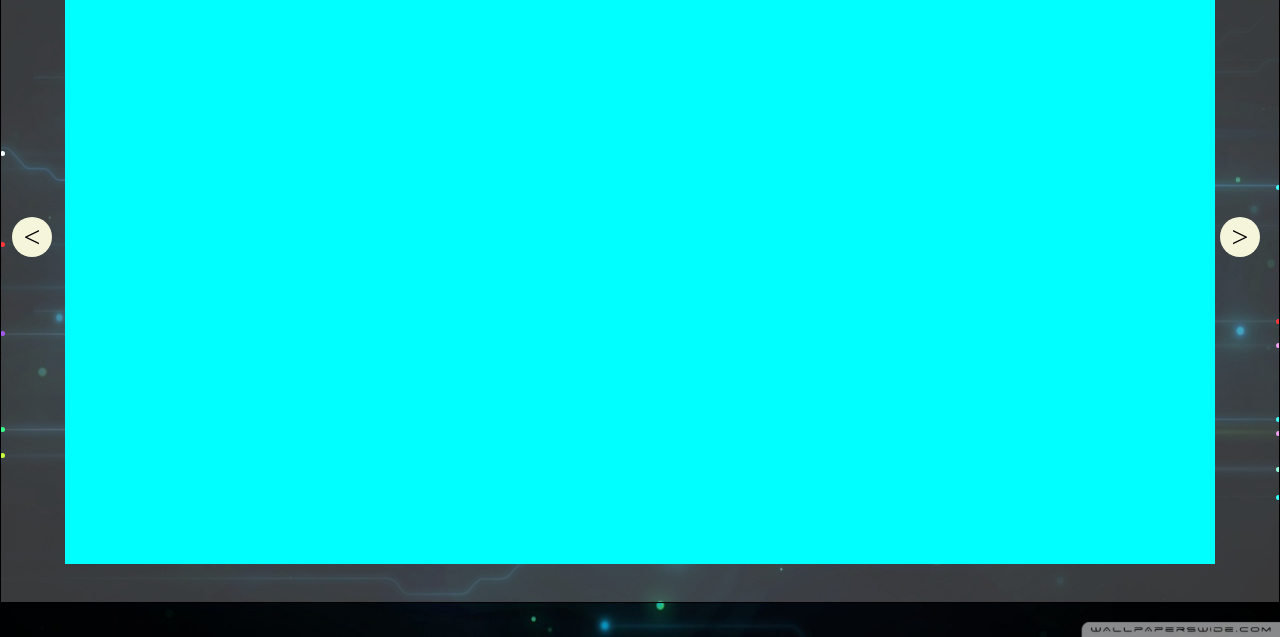
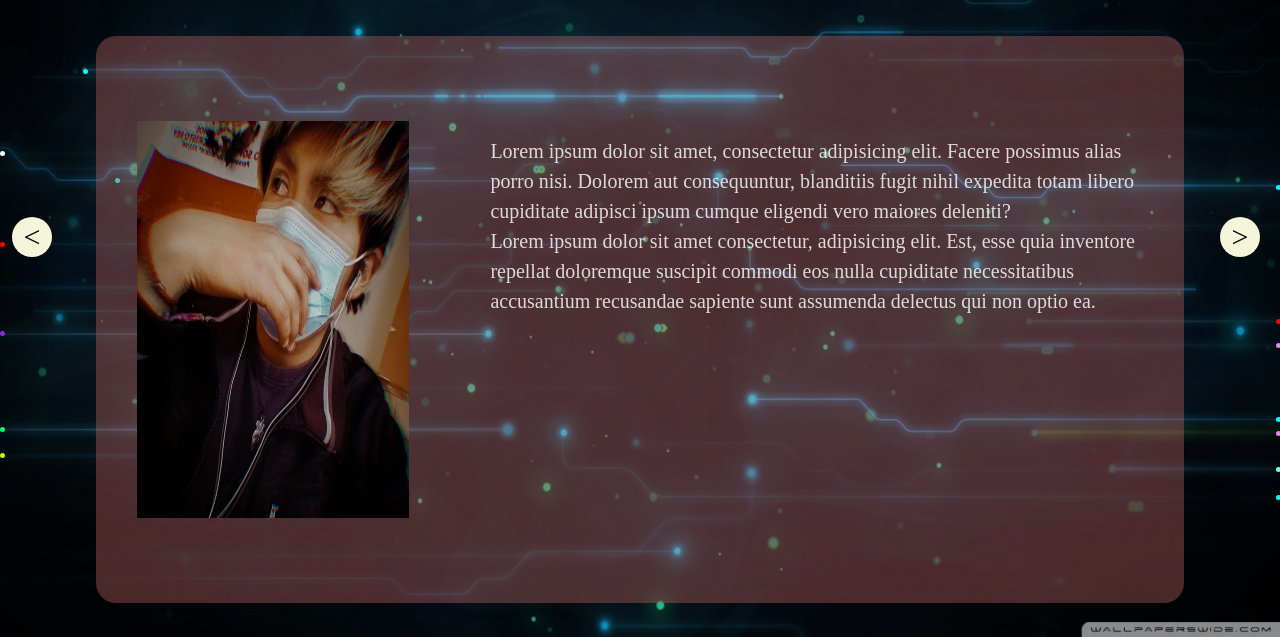
Before and after one commit to KevsCha/Portafolio, a plain HTML site: page src/index.html in a window 1280 px wide. Shown: the part 163-800 px from the top of the page. Drawn offline with Linux system fonts and the light colour scheme.

Commit message:
page loading and change js

```diff
--- a/index.css
+++ b/page_loading.css
@@ -1,20 +1,5 @@
-@font-face {
-    font-family: 'lazy-tueday';
-    src: url('fonts/Lazy_Tuesday_Fon/Lazy\ Tuesday\ -\ Personal\ Use\ 400.otf') format(truetype);
-}
-@font-face {
-    font-family: 'retro-txt';
-    src: url('fonts/Retro_font/PressStart2P.ttf') format(truetype);
-}
-@font-face {
-    font-family: 'Playfair';
-    src: url('fonts/Playfair_Display/PlayfairDisplay-VariableFont_wght.ttf') format(truetype);
-}
-*{
-    padding: 0;
-    margin: 0;
-    box-sizing: border-box;
-}
+@import url('src/base.css');
+
 .container_background{
     width: 100%;
     height: 100vh;
--- a/src/fondo.css
+++ b/src/background_animation.css
@@ -1,4 +1,4 @@
-/* @import url('index.css'); */
+@import url('index.css');
 
 *{
     padding: 0;
--- /dev/null
+++ b/src/base.css
@@ -0,0 +1,18 @@
+@font-face {
+    font-family: 'lazy-tueday';
+    src: url('../fonts/Lazy_Tuesday_Fon/Lazy\ Tuesday\ -\ Personal\ Use\ 400.otf') format(truetype);
+}
+@font-face {
+    font-family: 'retro-txt';
+    src: url('../fonts/Retro_font/PressStart2P.ttf') format(truetype);
+}
+@font-face {
+    font-family: 'Playfair';
+    src: url('../fonts/Playfair_Display/PlayfairDisplay-VariableFont_wght.ttf') format(truetype);
+}
+*{
+    margin: 0;
+    padding: 0;
+    box-sizing: border-box;
+}
+/* ? Agregar paleta de colores*/
--- a/src/index.css
+++ b/src/index.css
@@ -1,8 +1,5 @@
-*{
-    margin: 0;
-    padding: 0;
-    box-sizing: border-box;
-}
+@import url('base.css');
+
 main{
     padding: 10px 0;
     height: 97vh;
@@ -55,39 +52,57 @@ main > .btn{
 .nav_slider > .slide{
     width: 100%;
     height: 100%;
-    /* background-color: rgba(20, 142, 248, 0); */
     display: flex;
     flex-direction: column;
-    justify-content: center;
+    justify-content: flex-end;
     align-items: center;
-    border: 1px solid black;
-    scroll-snap-align: start;
 	transition: .3s;
+    font-family: '';
+}
+.slide > h1{
+    font-family: 'lazy-tueday';
+    margin-bottom: 50px;
+    font-size: 5em;
+    color: rgba(165, 235, 251, 1);
 }
 ._home{
-	height: 100%;
-    background-color: rgba(255, 255, 255, 0.223);
+    /* background-color: rgba(255, 255, 255, 0.223); */
     backdrop-filter: blur(0.5px);
     display: flex;
     flex-direction: column;
     justify-content: center;
     align-items: center;
 }
-._home > div{
-	width: 90%;
-	display: flex;
-	flex-direction: column;
-	justify-content: space-around;
-	align-items: center;
-
+.home_container{
+    width: 85%;
+	height: 75%;
+    display: flex;
+    flex-direction: row;
+    justify-content: space-around;
+    align-items: center;
+    border-radius: 20px;
+	background-color: rgba(186, 98, 98, 0.4);
 }
-._home h1{
-	font-size: 4em;
+.home_container .info{
+    width: 60%;
+    height: 100%;
+    padding: 100px 0;
+    overflow-wrap: break-word;
 }
-.home_container{
-	width: 10%;
-	height: 80%;
-	background-color: aqua;
+.info > p {
+    width: 100%;
+    font-size: 20px;
+    white-space: normal;
+    line-height: 1.5;
+    color: rgba(255, 255, 255, 0.821);
+}
+.home_container .cont_img{
+    width: 25%;
+    height: 70%;
+}
+.cont_img img{
+    width: 100%;
+    height: 100%;
 }
 ._projects{
     background-color: rgba(11, 104, 11, 0.507);
--- a/src/fondo.html
+++ b/src/index.html
@@ -3,9 +3,9 @@
 <head>
     <meta charset="UTF-8">
     <meta name="viewport" content="width=device-width, initial-scale=1.0">
-    <title>Document</title>
-    <link rel="stylesheet" href="fondo.css">
-    <link rel="stylesheet" href="index.css">
+    <title>Kevs-Portafolio</title>
+    <link rel="stylesheet" href="background_animation.css">
+    <!-- <link rel="stylesheet" href="index.css"> -->
 </head>
 <body>
     <section class="background-animate">
@@ -33,33 +33,37 @@
             <div class="slide _home">
                 <h1>Home</h1>
                 <div class="home_container">
-                    <div></div>
-                    <div></div>
+                    <div class="cont_img">
+                        <img src="../img/Prueba_foto.jpg" alt="Foto de Kevin">
+                    </div>
+                    <div class="info">
+                        <p>Lorem ipsum dolor sit amet, consectetur adipisicing elit. Facere possimus alias porro nisi. Dolorem aut consequuntur, blanditiis fugit nihil expedita totam libero cupiditate adipisci ipsum cumque eligendi vero maiores deleniti?</p>
+                        <p>Lorem ipsum dolor sit amet consectetur, adipisicing elit. Est, esse quia inventore repellat doloremque suscipit commodi eos nulla cupiditate necessitatibus accusantium recusandae sapiente sunt assumenda delectus qui non optio ea.</p>
+                    </div>
                 </div>
             </div>
             <div class="slide _projects">
-                <div class=projects_title>
-
-                </div>
+                <h1>Projects</h1>
                 <div class="projects_container">
 
                 </div>
             </div>
             <div class="slide _about_me">
+                <h1>About me</h1>
                 <div>
 
                 </div>
             </div>
             <div class="slide _contact">
-
+                <h1>Contact</h1>
             </div>
             <div class="slide _cv">
-
+                <h1>CV</h1>
             </div>
         </nav>
         <span class="btn prev"><</span>
         <span class="btn next">></span>
     </main>
 </body>
-<script src="fondo.js"></script>
+<script src="index.js"></script>
 </html>
--- a/src/fondo.js
+++ b/src/index.js
@@ -12,40 +12,29 @@ const btn_prev = document.querySelector('.prev');
 let index_nav = 0;
 
 function transition_slide(index){
-	//console.log(move);
-	slides[0].style.transform = `translate(${index * -100}%)`;
-	slides[1].style.transform = `translate(${index * -100}%)`;
-	slides[2].style.transform = `translate(${index * -100}%)`;
-	slides[3].style.transform = `translate(${index * -100}%)`;
-	slides[4].style.transform = `translate(${index * -100}%)`;
+	let i = 0;
 
-	if (index == 4 || index == -4)
-		index_nav = -1;
-	console.log(index);
+	while (i < slides.length)
+		slides[i++].style.transform = `translate(${index * -100}%)`;
 }
 
 btn_next.addEventListener('click', () => {
-		transition_slide(++index_nav);
+	console.log(index_nav);
+	if (index_nav == 4)
+		index_nav = -1;
+	transition_slide(++index_nav);
 });
 btn_prev.addEventListener('click', () => {
-	if (index_nav != 0)
-		transition_slide(--index_nav);
+	console.log(index_nav);
+	if (index_nav <= 0)
+		index_nav = 5;
+	transition_slide(--index_nav);
 });
 
+/*------------------------------------------------------- */
 
 let screen_width = window.innerWidth;
 let screen_height = window.innerHeight;
-
-
-
-
-
-
-
-
-
-
-
 
 /*
 window.addEventListener('resize', () => {
```
Also changed, not shown: page_loading.html (renamed from index.html, +2 -2 lines), Img/Prueba_foto.jpg (added), page_loading.js (renamed from index.js).
